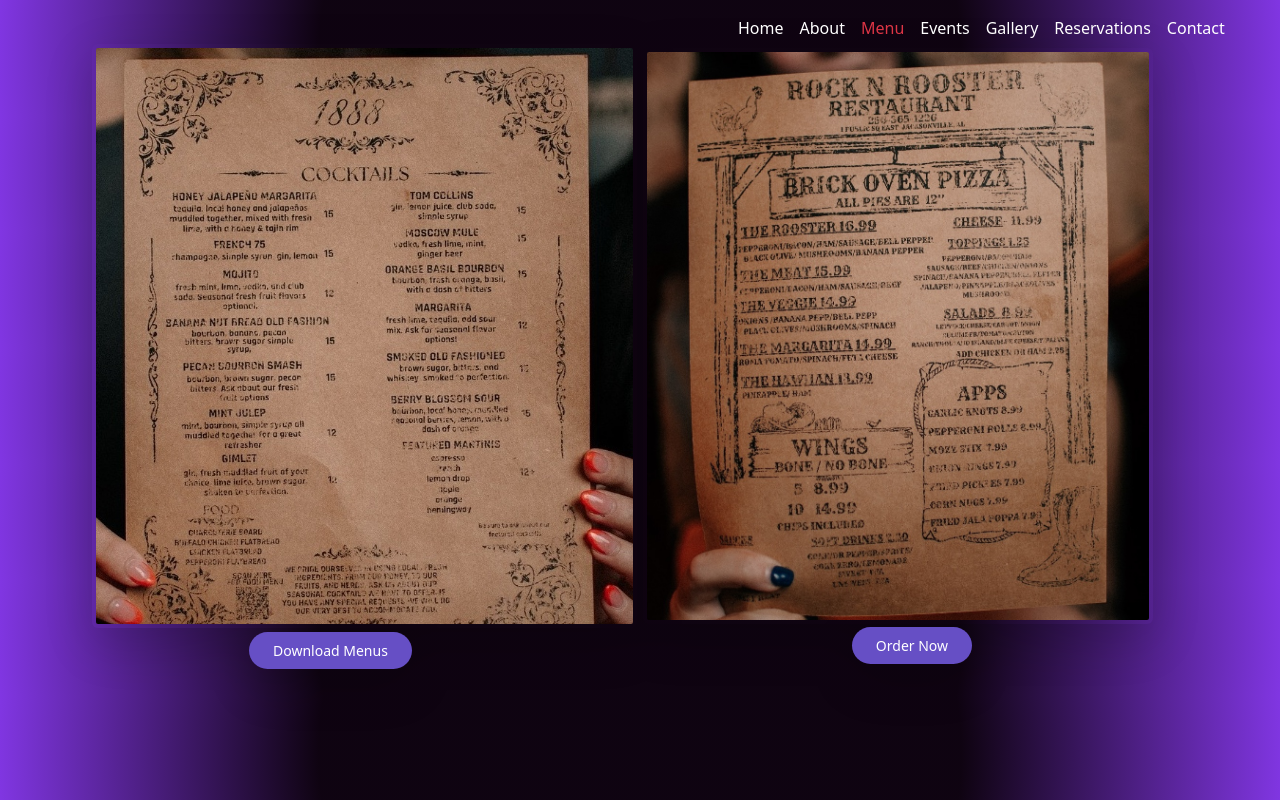
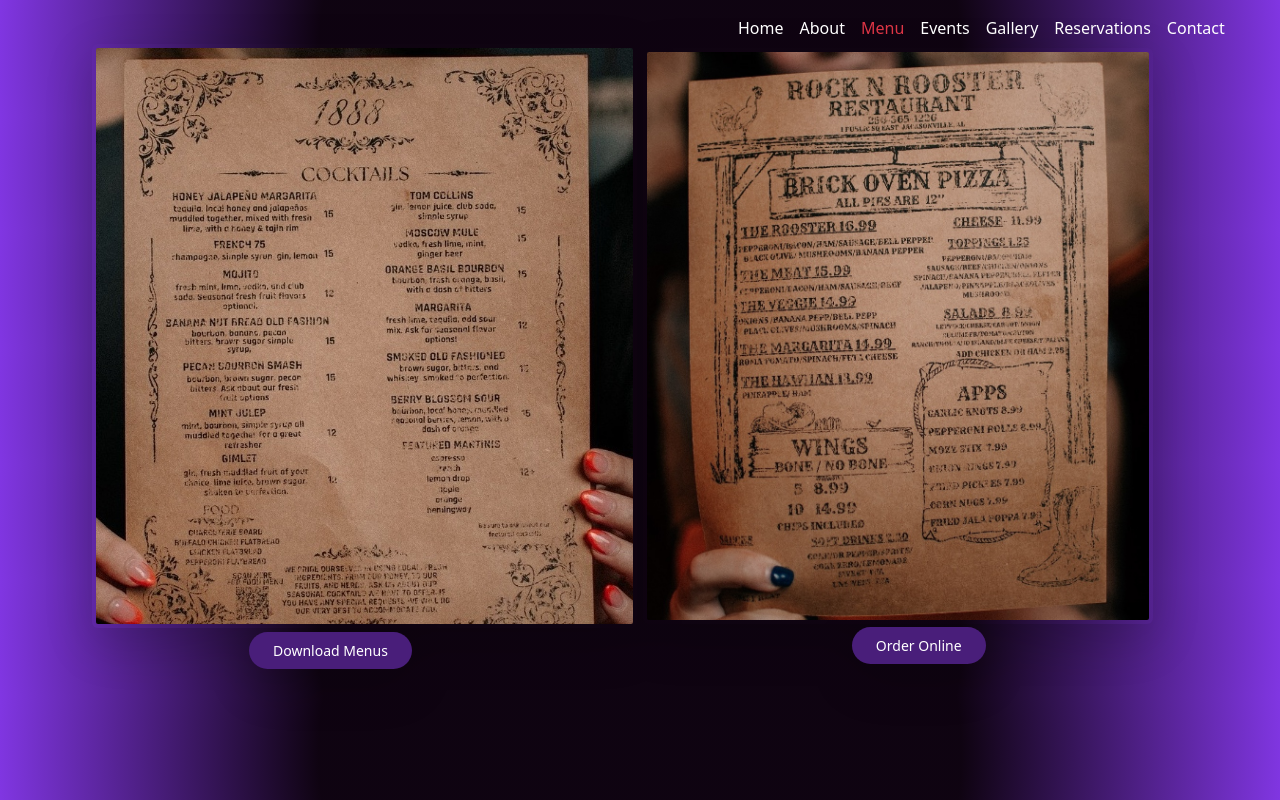
Before and after one commit to NathalieOwusu/RockNRooster, a React (Vite) app: page /menu in a window 1280 px wide. Built offline with nearby package versions, Linux system fonts and the light colour scheme.

Commit message:
quick update

```diff
--- a/src/App.jsx
+++ b/src/App.jsx
@@ -7,6 +7,7 @@
 import Gallery from "./pages/Gallery";
 import Reservations from "./pages/Reservations";
 import Contact from "./pages/Contact";
+import OnlineOrder from "./pages/onlineOrder";
 // import Navbar from "./components/Navbar";
 // import Footer from "./components/Footer";
 
@@ -22,6 +23,7 @@
         <Route path="/gallery" element={<Gallery />} />
         <Route path="/reservations" element={<Reservations />} />
         <Route path="/contact" element={<Contact />} />
+        <Route path="/onlineOrder" element={<OnlineOrder />} />
       </Routes>
       {/* <Footer /> */}
     </>
--- a/src/pages/Menu.jsx
+++ b/src/pages/Menu.jsx
@@ -50,14 +50,14 @@
          {/* Button */}
          <Link to="/reservations">
   <button
-    className="border-0 text-white rounded-pill px-4 py-2 shadow-lg transition-transform transform hover:scale-105 focus:outline-none focus:ring-4 focus:ring-purple-300"
+    className=" border-0 text-white rounded-pill px-4 py-2 shadow-lg"
     style={{
       position: 'relative',
       bottom: '-195px',
       left: '-850px',
-      backgroundColor: '#664FC5',
+      backgroundColor: '#491E7A',
       fontSize: '0.875rem',
-      whiteSpace: 'nowrap'
+      whiteSpace: 'nowrap',
     }}
   >
       Download Menus
@@ -65,28 +65,23 @@
 </Link>
 
 
-<Link to="/contact">
+<Link to="/onlineOrder">
   <button
-    className="border-0 text-white rounded-pill px-4 py-2 shadow-lg transition-transform transform hover:scale-105 focus:outline-none focus:ring-4 focus:ring-purple-300"
+    className="border-0 text-white rounded-pill px-4 py-2 shadow-lg"
     style={{
       position: 'relative',
       bottom: '-190px',
       left: '-410px',
-      backgroundColor: '#664FC5',
+      backgroundColor: '#491E7A',
       fontSize: '0.875rem',
       whiteSpace: 'nowrap'
     }}
   >
-    Order Now
+    Order Online
   </button>
 </Link>
 
         </div>
-         {/* Footer Overlay */}
-  {/* <footer className="position-relative margin-bottom-0 w-100 text-center text-white py-2" style={{ zIndex: 10, top:'-100px'}}>
-                <p>&#169; 2025 Rock N Rooster Saloon. All rights reserved.</p>
-                <p>Created by Nathalie Owusu</p>
-            </footer> */}
       </div>
     </>
   );
--- /dev/null
+++ b/src/pages/onlineOrder.jsx
@@ -0,0 +1,6 @@
+import React from "react"
+export default function onlineOrder() {
+    return(
+    <h1>Order Online Now</h1>
+    )
+}
```
Also changed, not shown: src/assets/css/index.css (line endings or trailing spaces). Lines whose indentation alone changed are shown as unchanged.
